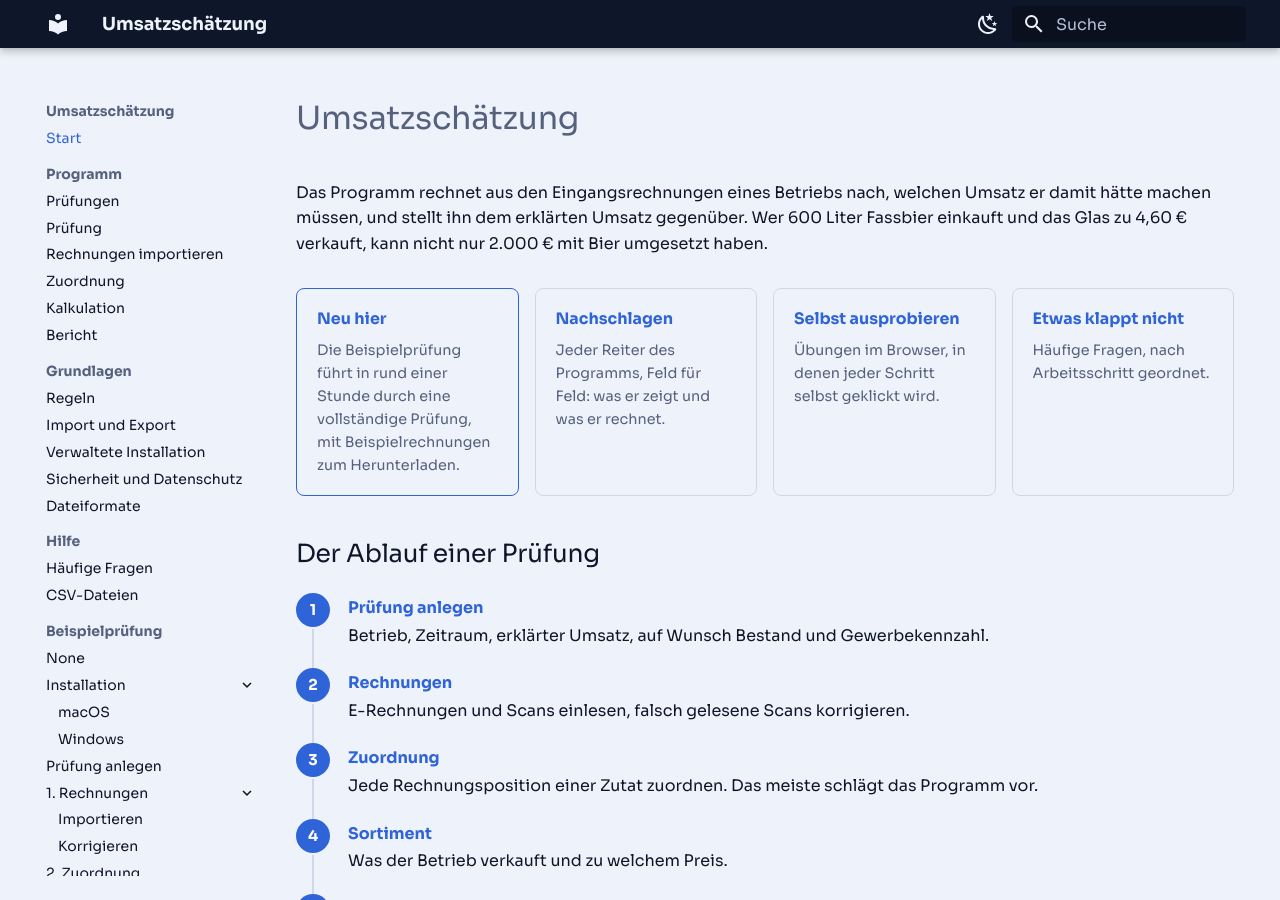
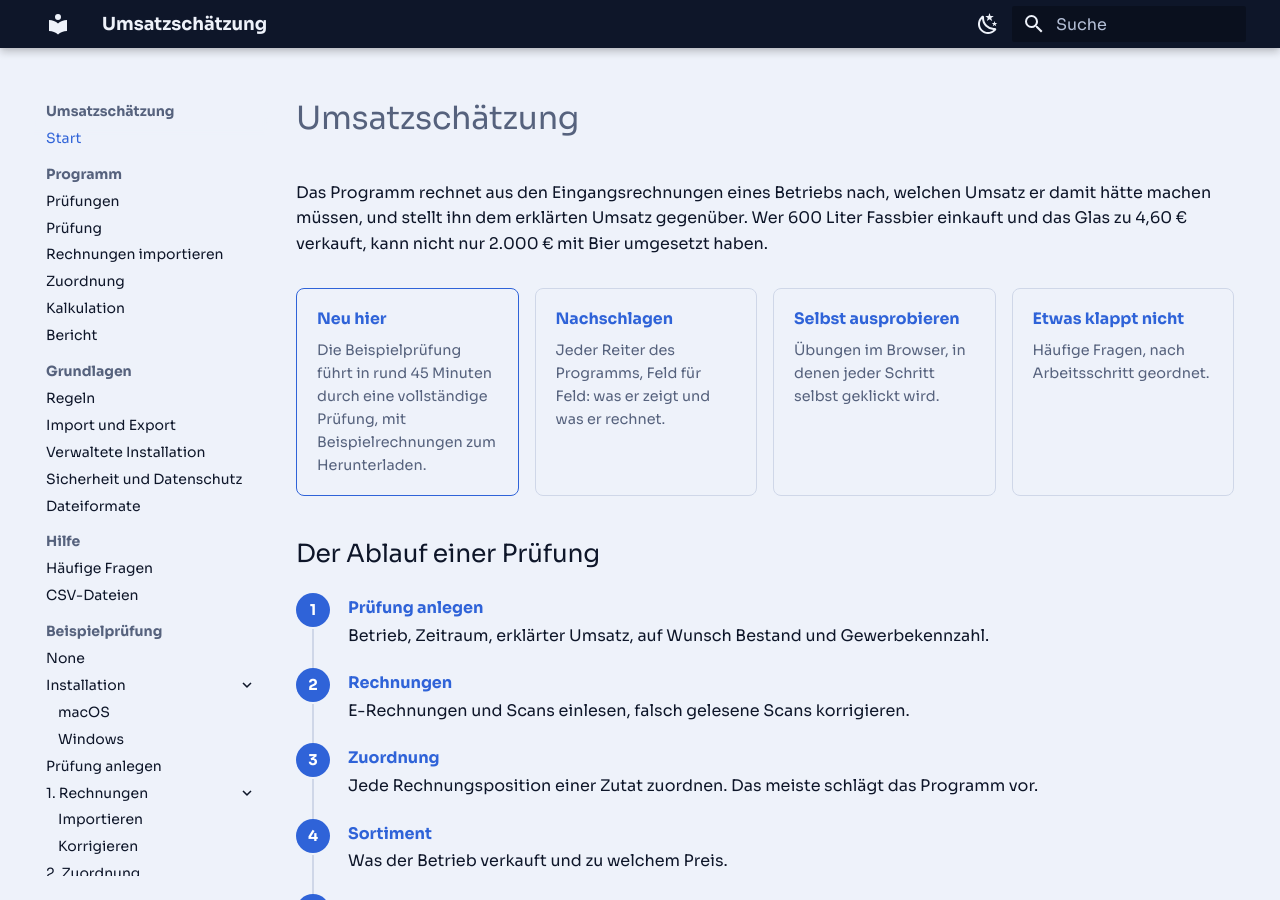
Before and after one commit to rotmanjanez/Umsatzschaetzung, an MkDocs documentation site: the page built from web/docs/pages/index.md, in a window 1280 px wide and 900 px high. Built offline with MkDocs 1.6.1 and Material for MkDocs 9.7.7, drawn with Linux system fonts in a browser that asks for light colours; the version menu is left out.

Commit message:
adjust lesson estimates

```diff
--- a/web/docs/pages/index.md
+++ b/web/docs/pages/index.md
@@ -8,7 +8,7 @@ kann nicht nur 2.000 € mit Bier umgesetzt haben.
 <div class="us-paths">
 <a href="guide/">
 <b>Neu hier</b>
-Die Beispielprüfung führt in rund einer Stunde durch eine vollständige
+Die Beispielprüfung führt in rund 45 Minuten durch eine vollständige
 Prüfung, mit Beispielrechnungen zum Herunterladen.
 </a>
 <a href="pruefungen/">
```
Also changed, not shown: 1 other file.
